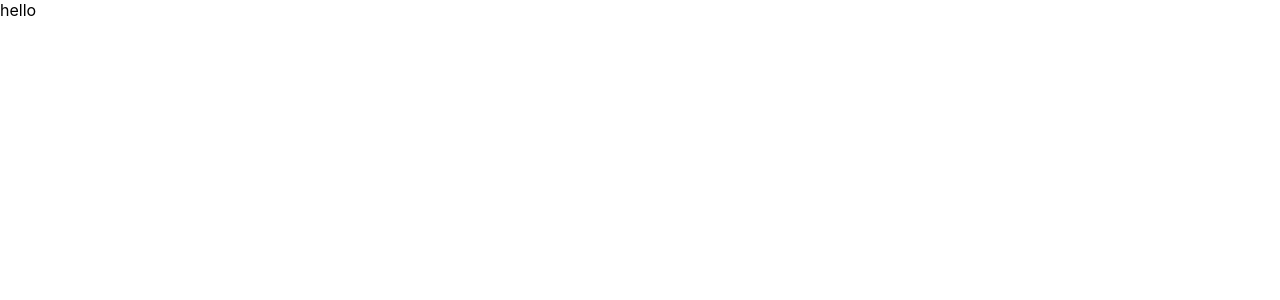
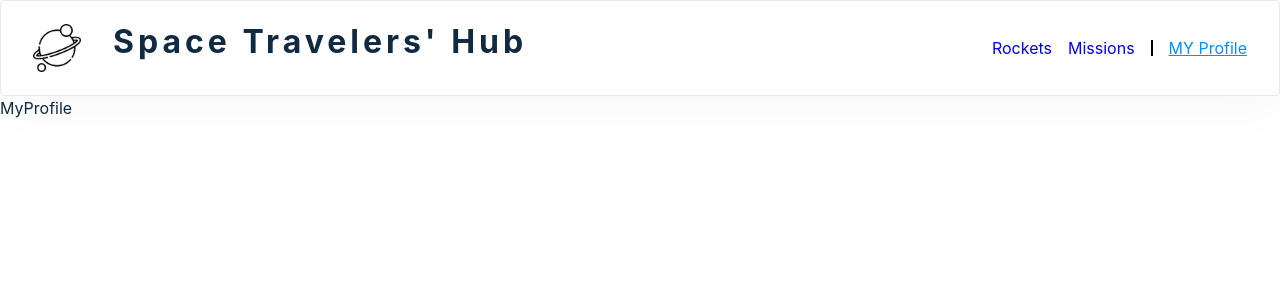
Before and after one commit to addisalemseifu/space-travelers-pro, a React (Create React App) app: page /myprofile in a window 1280 px wide. Shown: the top 300 px of the page. Built offline with nearby package versions, Linux system fonts and the light colour scheme.

Commit message:
Setup the Navigation.

```diff
--- a/package.json
+++ b/package.json
@@ -8,6 +8,7 @@
     "@testing-library/user-event": "^13.5.0",
     "react": "^18.2.0",
     "react-dom": "^18.2.0",
+    "react-router-dom": "^6.14.2",
     "react-scripts": "5.0.1",
     "web-vitals": "^2.1.4"
   },
--- a/src/App.js
+++ b/src/App.js
@@ -1,7 +1,16 @@
+import { Route, Routes } from 'react-router-dom';
+import Missions from './components/Missions';
+import Navigation from './components/Navigation';
+import MyProfile from './components/MyProfile';
+
 function App() {
   return (
     <div className="App">
-      hello
+      <Navigation />
+      <Routes>
+        <Route path="/missions" element={<Missions />} />
+        <Route path="/myprofile" element={<MyProfile />} />
+      </Routes>
     </div>
   );
 }
--- /dev/null
+++ b/src/components/Missions.js
@@ -0,0 +1,7 @@
+import React from 'react';
+
+export default function Missions() {
+  return (
+    <div>Missions</div>
+  );
+}
--- /dev/null
+++ b/src/components/MyProfile.js
@@ -0,0 +1,7 @@
+import React from 'react';
+
+export default function MyProfile() {
+  return (
+    <div>MyProfile</div>
+  );
+}
--- /dev/null
+++ b/src/components/Navigation.js
@@ -0,0 +1,27 @@
+import React from 'react';
+import { NavLink } from 'react-router-dom';
+import planet from './planet.png';
+
+export default function Navigation() {
+  return (
+    <nav>
+      <img src={planet} alt="" />
+      <h3>Space Travelers&apos; Hub</h3>
+      <li className="links">
+        <NavLink
+          to="/"
+          ClassName="link"
+        >
+          <span className="my-link">Rockets</span>
+        </NavLink>
+      </li>
+      <NavLink to="/missions">
+        <span className="my-link">Missions</span>
+        {' '}
+      </NavLink>
+      <span className="ver-line" />
+      <NavLink to="/myprofile"><span className="my-link">MY Profile</span></NavLink>
+
+    </nav>
+  );
+}
--- a/src/index.css
+++ b/src/index.css
@@ -1,27 +1,213 @@
+
+@import url('https://fonts.googleapis.com/css2?family=Montserrat:wght@300;400;500;600;700;800;900&family=Nunito:wght@200;300;400;500;600;800;1000&family=Open+Sans:ital,wght@0,300;1,300&family=Roboto+Slab:wght@300;400;500&display=swap');
+
+/*
+===============
+Variables
+===============
+*/
+
+:root {
+  --clr-primary: #645cff;
+  --clr-primary-dark: #282566;
+  --clr-primary-light: #a29dff;
+  --clr-grey-1: #102a42;
+  --clr-grey-5: #617d98;
+  --clr-grey-10: #f1f5f8;
+  --clr-white: #fff;
+  --clr-red-dark: hsl(360, 67%, 44%);
+  --clr-red-light: hsl(360, 71%, 66%);
+  --clr-black: #121212;
+  --transition: all 0.3s linear;
+  --spacing: 0.25rem;
+  --radius: 0.25rem;
+  --large-screen-width: 1170px;
+  --small-screen-width: 90vw;
+  --fixed-width: 50rem;
+  --pale-gray: #f5f6fa;
+  --clr-blue: #0290ff;
+  --font-rob: roboto slab;
+  --font-mont: montserrat;
+}
+
+* {
+  margin: 0;
+  padding: 0;
+  box-sizing: border-box;
+}
+
 body {
-  margin: 0;
   font-family:
     -apple-system,
     BlinkMacSystemFont,
     'Segoe UI',
-    'Roboto',
-    'Oxygen',
-    'Ubuntu',
-    'Cantarell',
-    'Fira Sans',
-    'Droid Sans',
+    Roboto,
+    Oxygen,
+    Ubuntu,
+    Cantarell,
+    'Open Sans',
     'Helvetica Neue',
     sans-serif;
-  -webkit-font-smoothing: antialiased;
-  -moz-osx-font-smoothing: grayscale;
+  background-color: var(--clr-white);
+  color: var(--clr-grey-1);
+  line-height: 1.5;
+  font-size: 0.875rem;
 }
 
-code {
-  font-family:
-    source-code-pro,
-    Menlo,
-    Monaco,
-    Consolas,
-    'Courier New',
-    monospace;
+a,
+li {
+  text-decoration: none;
 }
+
+img {
+  width: 100%;
+  display: block;
+}
+
+h1,
+h2,
+h3,
+h4 {
+  letter-spacing: var(--spacing);
+  text-transform: capitalize;
+  line-height: 1.25;
+  margin-bottom: 0.75rem;
+}
+
+h1 {
+  font-size: 3rem;
+}
+
+h2 {
+  font-size: 2rem;
+}
+
+h3 {
+  font-size: 1.5rem;
+}
+
+h4 {
+  font-size: 0.875rem;
+}
+
+p {
+  margin-bottom: 1.25rem;
+}
+
+@media screen and (min-width: 800px) {
+  h1 {
+    font-size: 4rem;
+  }
+
+  h2 {
+    font-size: 2.5rem;
+  }
+
+  h3 {
+    font-size: 2rem;
+  }
+
+  h4 {
+    font-size: 1rem;
+  }
+
+  th,
+  td {
+    padding: 0;
+  }
+
+  body {
+    font-size: 1rem;
+  }
+
+  h1,
+  h2,
+  h3,
+  h4 {
+    line-height: 1;
+  }
+}
+
+/* more global css */
+
+.btn {
+  text-transform: uppercase;
+  background: var(--clr-primary);
+  color: var(--clr-white);
+  padding: 0.375rem 0.75rem;
+  letter-spacing: var(--spacing);
+  display: inline-block;
+  font-weight: 700;
+  transition: var(--transition);
+  font-size: 0.875rem;
+  border: none;
+  cursor: pointer;
+  box-shadow: 0 1px 3px rgba(0, 0, 0, 0.2);
+}
+
+.btn:hover {
+  color: var(--clr-primary);
+  background: var(--clr-primary-light);
+}
+
+/*
+===============
+Navbar
+===============
+*/
+.loading {
+  text-align: center;
+  margin-top: 5rem;
+}
+
+nav {
+  height: 6rem;
+  border-radius: 4px;
+  box-shadow: 0 0 60px 0 rgba(0, 0, 0, 0.05);
+  background-color: #fff;
+  border: solid 1px #e8e8e8;
+  display: flex;
+  align-items: center;
+  width: 100%;
+  justify-content: space-between;
+  padding-left: 2rem;
+  padding-right: 2rem;
+}
+
+nav img {
+  width: 3rem;
+  color: black;
+  fill: black;
+  margin-right: 2rem;
+}
+
+.nav-center {
+  max-width: var(--fixed-width);
+  width: 100%;
+  margin: 0 auto;
+  display: flex;
+  justify-content: space-between;
+  align-items: center;
+}
+
+.links {
+  list-style-type: none;
+  margin-left: auto;
+  margin-right: 1rem;
+}
+
+.my-link {
+  text-decoration: none;
+  list-style-type: none;
+}
+
+.ver-line {
+  border: 1px solid black;
+  height: 1rem;
+  margin: 0 1rem;
+}
+
+.active {
+  color: var(--clr-blue);
+  text-decoration: underline !important;
+}
--- a/src/index.js
+++ b/src/index.js
@@ -1,11 +1,14 @@
 import React from 'react';
 import ReactDOM from 'react-dom/client';
+import { BrowserRouter } from 'react-router-dom';
 import './index.css';
 import App from './App';
 
 const root = ReactDOM.createRoot(document.getElementById('root'));
 root.render(
   <React.StrictMode>
-    <App />
+    <BrowserRouter>
+      <App />
+    </BrowserRouter>
   </React.StrictMode>,
 );
```
Also changed, not shown: src/components/planet.png (added), 1 other file (tests, documents, lock files or other folders).
